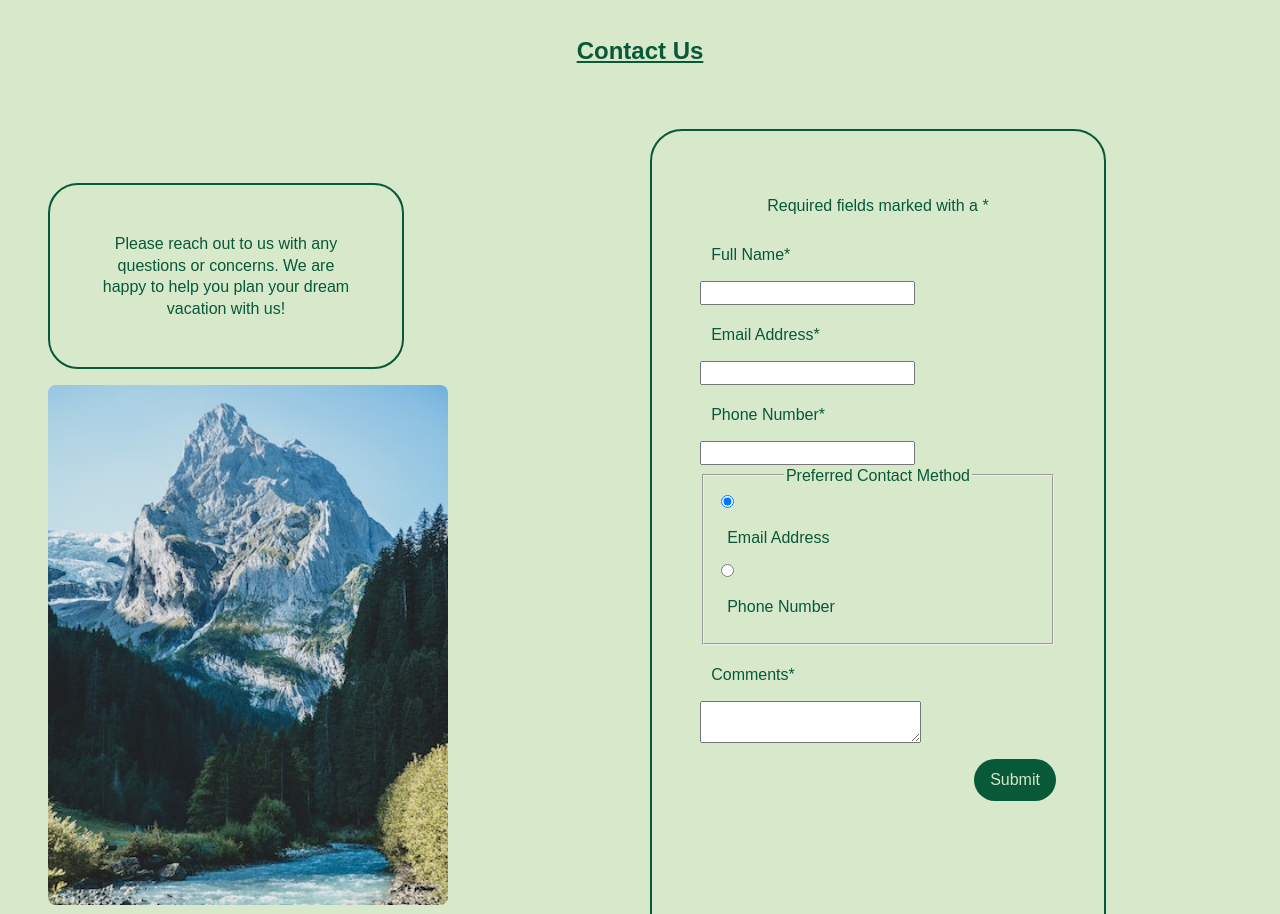
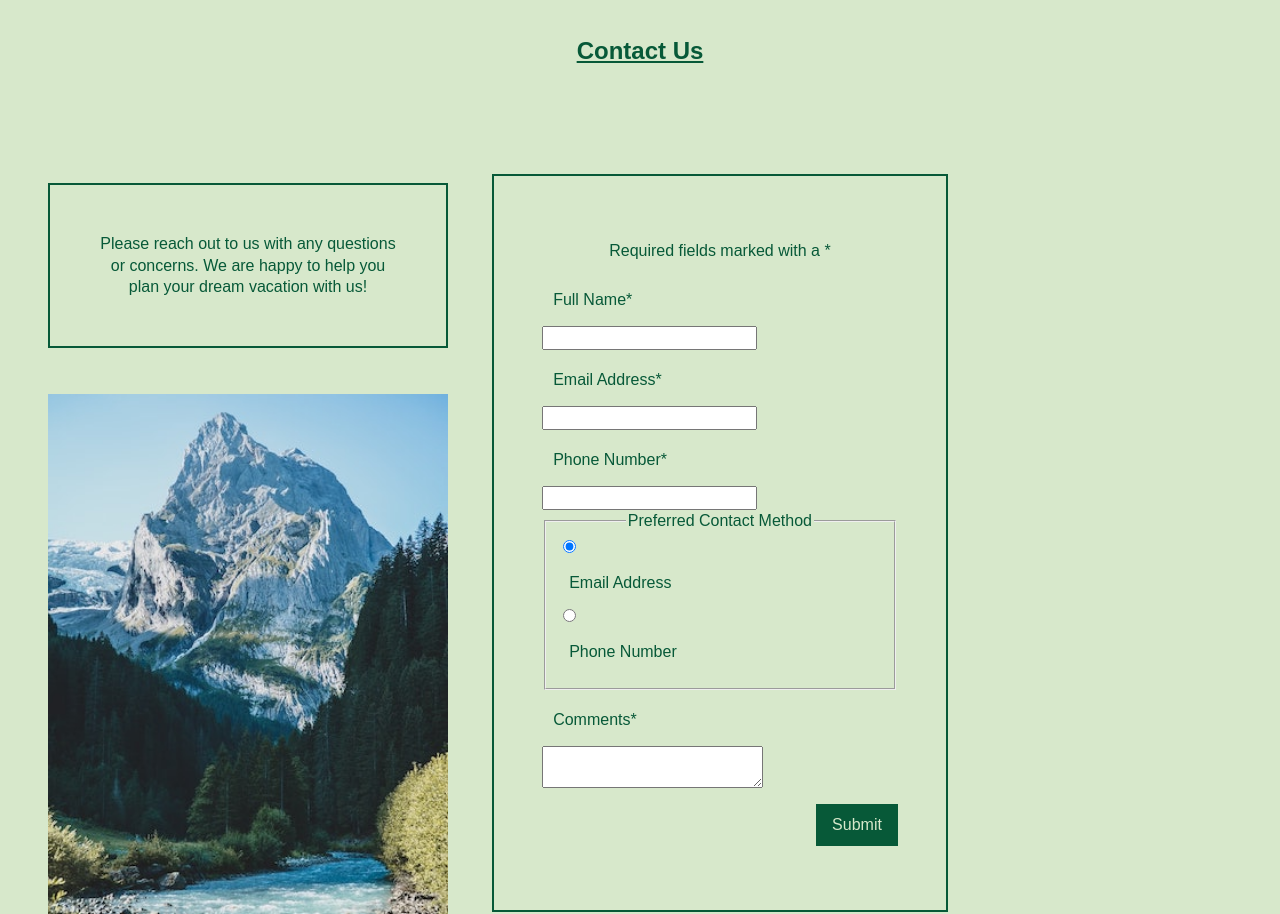
Before and after one commit to rmagistr/RM215final_project, a plain HTML site: page contact.html in a window 1280 px wide. Shown: the part 560-1474 px from the top of the page. Drawn offline with Linux system fonts and the light colour scheme.

Commit message:
Update styles.css

```diff
--- a/styles.css
+++ b/styles.css
@@ -121,7 +121,6 @@ section{
 }
 
 #form{
-    border-radius: 32px;
     border: 2px solid var(--dark-green);
     margin: 10px;
 }
@@ -144,7 +143,6 @@ label{
     color: var(--cream);
     font-size: 1rem;
     border: none;
-    border-radius: 32px;
     justify-self: end;
 }
 #my-submit:hover{
@@ -154,17 +152,31 @@ label{
     cursor: pointer;
 
 }
+#grid2{
+    display:grid;
+    grid-template-columns: auto 4fr;
+    align-items: center;
+    gap: 30px;
+
+}
+#contact{
+    display:grid;
+    align-items: center;
+    gap: 30px;
+}
+
 #contact p{
-    border-radius: 30px;
+
     border: 2px solid var(--dark-green);
     padding:3rem;
     gap: 50px;
 }
 
 #contact img{
+    margin-left:auto;
     width: 400px;
     height: auto;
-    border-radius: 8px;
+
 }
 h2{
     font-family: var(--p-fonts);
```
